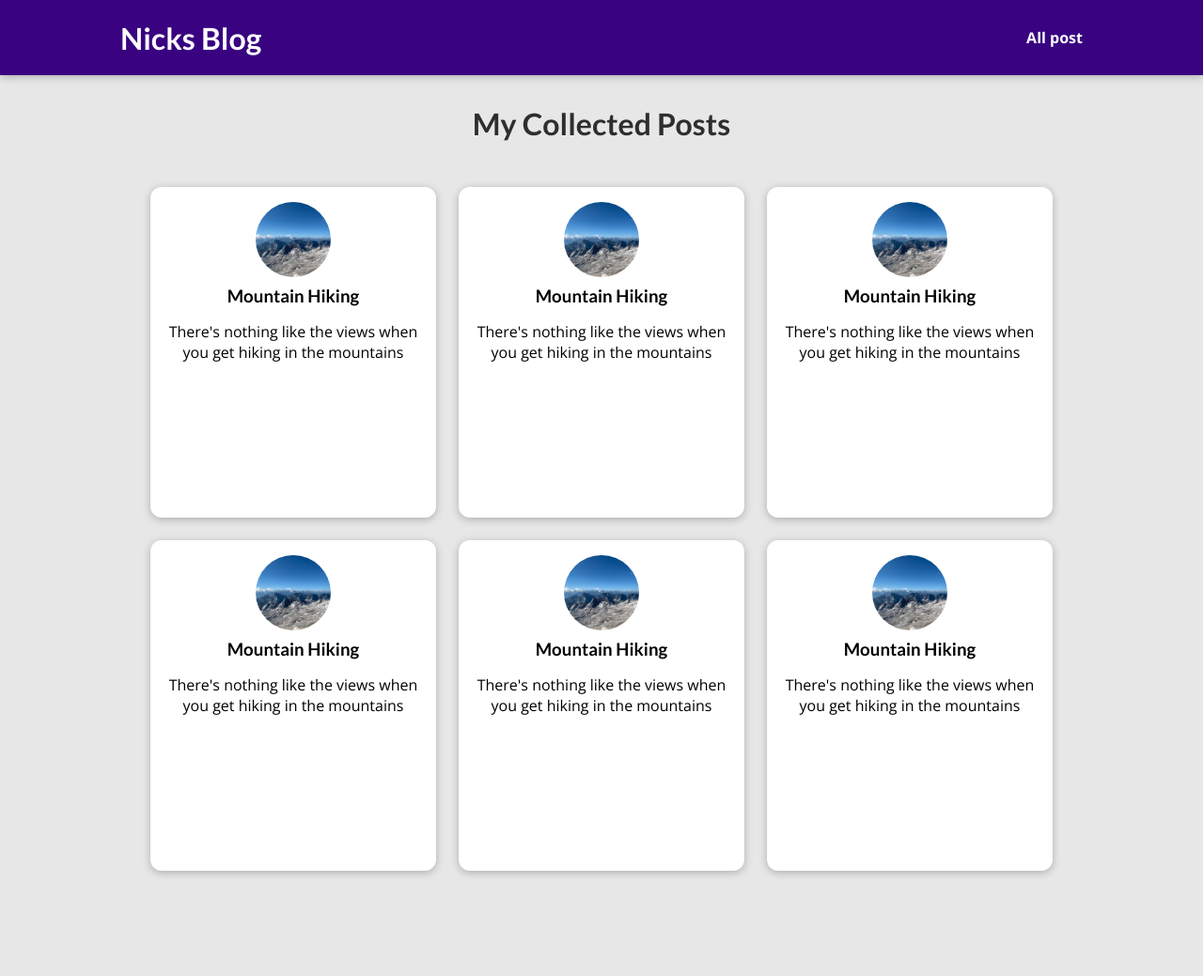
After one commit to nikhilSwami11/my_site, a Django app: template blog/templates/blog/all-post.html in a window 1280 px wide. The commit adds this page. Shown: the whole page at 94% size. Run offline with Django 5.2, Linux system fonts and the light colour scheme; the template is opened without the code that fills it, so the values that code supplies are empty.

Commit message:
added css

```diff
--- /dev/null
+++ b/blog/static/blog/all-post.css
@@ -0,0 +1,43 @@
+body {
+    background-color: #e7e7e7;
+}
+
+#main-navigation {
+    background-color: #390281;
+    box-shadow: 0 2px 8px rgba(0, 0, 0, 0.25);
+}
+
+#all-posts {
+    margin: 7rem auto;
+    width: 90%;
+    max-width: 60rem;
+}
+
+#all-posts h2 {
+    text-align: center;
+    font-size: 2rem;
+    color: #2e2e2e;
+    margin: 3rem 0;
+}
+
+ul {
+    list-style: none;
+    margin: 0;
+    padding: 0;
+    display: grid;
+    grid-template-columns: repeat(auto-fill, minmax(17rem, 1fr));
+    gap: 1.5rem;
+}
+
+.post img {
+    width: 7rem;
+    height: 7rem;
+}
+
+.post a {
+    height: 22rem;
+    transform-origin: center;
+    box-shadow: 0 2px 8px rgba(0, 0, 0, 0.25);
+    border-radius: 12px;
+    background-color: white;
+}
--- /dev/null
+++ b/blog/static/blog/post.css
@@ -0,0 +1,43 @@
+.post {
+    display: flex;
+    flex-direction: column;
+    align-items: center;
+    text-align: center;
+}
+
+.post a {
+    text-decoration: none;
+    color: black;
+    transition: all 0.2s ease;
+    padding: 1rem;
+}
+
+.post a:hover,
+.post a:active {
+    transform: scale(1.1);
+    background-color: #390281;
+    color: white;
+}
+
+.post img {
+    width: 5rem;
+    height: 5rem;
+    object-fit: cover;
+    border-radius: 50%;
+}
+
+.post h3 {
+    margin: 0.25rem 0;
+}
+
+.post time {
+    color: #666666;
+    margin: 0.25rem;
+    font-style: italic;
+    font-size: 0.85rem;
+}
+
+.post:hover time,
+.post:active time {
+    color: white;
+}
--- /dev/null
+++ b/blog/templates/blog/all-post.html
@@ -0,0 +1,25 @@
+{%extends "base.html"%}
+{%load static%}
+
+{%block title%}
+All Posts
+{%endblock%}
+
+{%block css_file%}
+    <link rel="stylesheet" href ="{% static "blog/all-post.css" %}">
+    <link rel="stylesheet" href ="{% static "blog/post.css" %}">
+{%endblock%}
+
+{%block content%}
+<section id="all-posts">
+    <h2>My Collected Posts</h2>
+    <ul>
+        {% include "blog/includes/post.html" %}
+        {% include "blog/includes/post.html" %}
+        {% include "blog/includes/post.html" %}
+        {% include "blog/includes/post.html" %}
+        {% include "blog/includes/post.html" %}
+        {% include "blog/includes/post.html" %}
+    </ul>
+</section>
+{%endblock%}
--- /dev/null
+++ b/blog/templates/blog/includes/post.html
@@ -0,0 +1,13 @@
+{%load static%}
+
+<li>
+    <article class= "post">
+        <a href ="{%url "post-details-page" "the-mountains"%}">
+            <img src = "{% static "blog/images/mountains.jpg"%}" alt="Mountain Hiking" />
+            <div class = "post__content">
+                <h3>Mountain Hiking</h3>
+                <p> There's nothing like the views when you get hiking in the mountains</p>
+            </div>
+        </a>
+    </article>
+</li>
--- a/blog/views.py
+++ b/blog/views.py
@@ -6,7 +6,7 @@ def starting_page(request):
     return render(request, "blog/index.html")
 
 def posts(request):
-    pass
+    return render(request, "blog/all-post.html")
 
-def post_detail(request):
-    pass
+def post_detail(request, slug):
+    return render(request, "blog/post-detail.html")
--- a/templates/base.html
+++ b/templates/base.html
@@ -12,6 +12,12 @@
 </head>
 
 <body>
+    <header id = "main-navigation">
+        <h1><a href ="{%url "starting_page"%}"> Nicks Blog</a></h1>
+        <nav>
+            <a href="{%url "post-page"%}">All post</a>
+        </nav>
+    </header>
    {%block content%}{%endblock%}
 </body>
 
```
Also changed, not shown: blog/static/blog/index.css (+0 -72 lines), blog/static/blog/post-detail.css (added, +62 -0 lines), blog/templates/blog/index.html (+3 -19 lines), blog/templates/blog/post-detail.html (added, +40 -0 lines), blog/static/blog/images/coding.jpg (added), blog/static/blog/images/mountains.jpg (added), blog/static/blog/images/woods.jpg (added), 2 other files.
